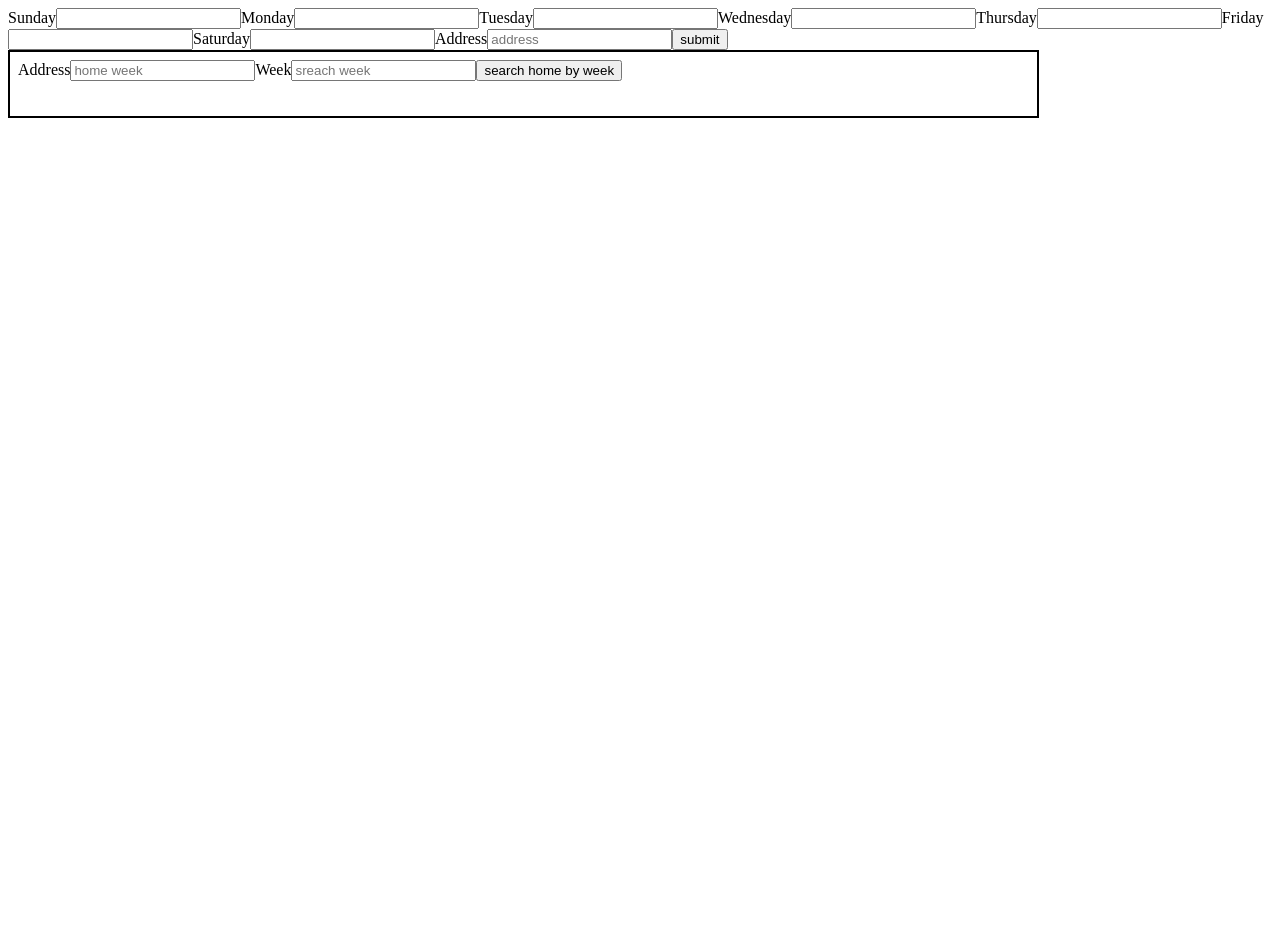
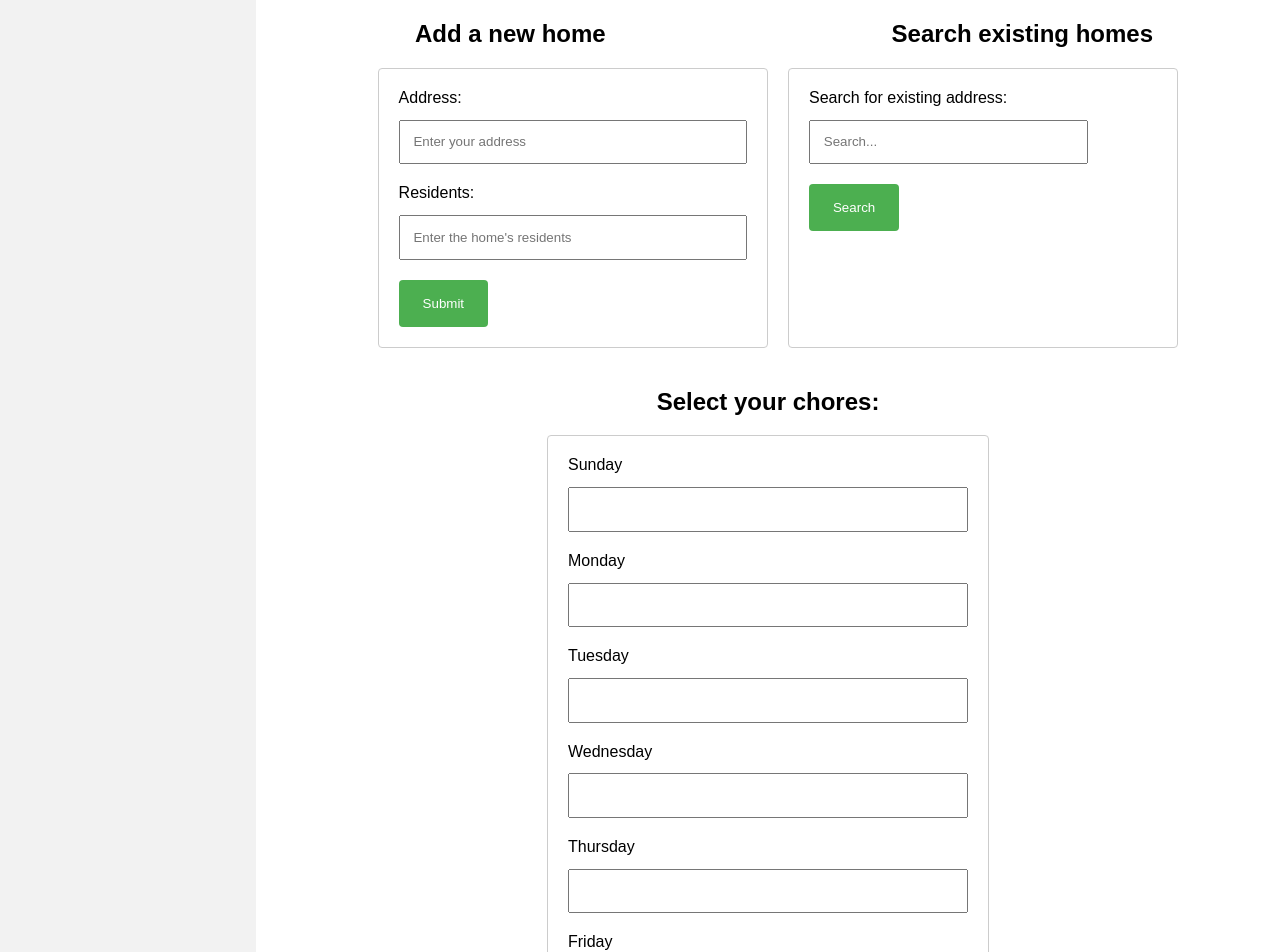
Before and after one commit to JMladen/houseTasker, a React (Vite) app in the folder CLIENT/: page / in a window 1280 px wide. Shown: the top 952 px of the page. Before the commit the page ends 800 px from the top, so only its background shows below. Built offline with nearby package versions, Linux system fonts and the light colour scheme.

Commit message:
sync feature re approach

```diff
--- a/CLIENT/src/App.jsx
+++ b/CLIENT/src/App.jsx
@@ -1,12 +1,14 @@
 import AddressBar from './Components/AddressBar/AddressBar.jsx'
-import CalenderForm from './Components/CalenderForm/CalenderFrom' // intellissense didnt work
+import CalenderForm from './Components/CalenderForm/CalenderForm.jsx' // intellissense didnt work
 
 function App() {
 
   return (
     <>
+    {/* make new house form */}
      <CalenderForm />
      <AddressBar />
+     {/* weekly schedlue */}
     </>
   )
 }
--- a/CLIENT/src/Components/CalenderForm/CalenderForm.jsx
+++ b/CLIENT/src/Components/CalenderForm/CalenderForm.jsx
@@ -1,15 +1,33 @@
 import "./CalenderForm.scss";
 import axios from "axios";
-import { useState } from "react";
-import { useParams } from "react-router-dom";
 
-// const baseUrl = "https://project-2-api.herokuapp.com";
+ const baseUrl = "https://project-2-api.herokuapp.com";
 
 const CalenderForm = ({ propslist }) => {
+
+  async function handleSubmit(e) { //make new week
+    e.preventDefault();
+    const url = "http://localhost:5000"
+    const address = e.target.address.value
+
+    await axios.post(`${url}/${address}`, {
+      monday: e.target.monday.value,
+      tuesday: e.target.tuesday.value,
+      wednesday: e.target.wednesday.value,
+      thursday: e.target.thursday.value,
+      friday: e.target.friday.value,
+      saturday: e.target.saturday.value,
+      sunday: e.target.sunday.value,
+
+    }).then((response) => {
+        console.log(response)
+    });
+
+  }
   return (
     <div className="main-container">
       <div className="left-container">
-        {propslist.map((home, index) => (
+        {/* {propslist.map((home, index) => (
           <div key={index} className="avatar-container">
             <img
               src="assets//Images/Mohan-muruge.jpg"
@@ -22,7 +40,7 @@ const CalenderForm = ({ propslist }) => {
               <li>Chore 3</li>
             </ul>
           </div>
-        ))}
+        ))} */}
       </div>
       <div className="right-container">
         <div className="right-top-title">
@@ -30,6 +48,8 @@ const CalenderForm = ({ propslist }) => {
           <h2>Search existing homes</h2>
         </div>
         <div className="right-container__top">
+
+          {/* create new house */}
           <form className="form-container">
             <label htmlFor="address">Address:</label>
             <input
@@ -49,7 +69,7 @@ const CalenderForm = ({ propslist }) => {
             />
             <button type="submit">Submit</button>
           </form>
-
+{/* search exiting house */}
           <div className="search-bar">
             <label>Search for existing address:</label>
             <input
@@ -62,22 +82,25 @@ const CalenderForm = ({ propslist }) => {
         </div>
         <div className="right-container__bottom">
           <h2>Select your chores:</h2>
-          <form className="form-container">
-            {propslist.length > 0 &&
-              Object.keys(propslist[0].weeks[0]).map((day) => (
-                <React.Fragment key={day}>
-                  <label htmlFor={day.toLowerCase()}>{day}:</label>
-                  <input
-                    type="text"
-                    id={day.toLowerCase()}
-                    name={day.toLowerCase()}
-                    placeholder={`Enter your daily chores for ${day.toLowerCase()}`}
-                    required
-                  />
-                </React.Fragment>
-              ))}
-            <button type="submit">Submit</button>
-          </form>
+        <form action="submit" onSubmit={(e) => handleSubmit(e)}>
+       <label htmlFor="sunday">Sunday</label>
+       <input type="text" id="sunday" name="sunday" />
+       <label htmlFor="monday">Monday</label>
+       <input type="text" id="monday" name="monday" />
+       <label htmlFor="tuesday">Tuesday</label>
+       <input type="text" id="tuesday" name="tuesday" />
+       <label htmlFor="wednesday">Wednesday</label>
+       <input type="text" id="wednesday" name="wednesday" />
+       <label htmlFor="thursday">Thursday</label>
+       <input type="text" id="thursday" name="thursday" />
+       <label htmlFor="friday">Friday</label>
+       <input type="text" id="friday" name="friday" />
+       <label htmlFor="saturday">Saturday</label>
+       <input type="text" id="saturday" name="saturday" />
+       <label htmlFor="address">Address</label>
+       <input type="text" id="address" name="address" placeholder="address" />
+       <button type="submit">submit</button>
+     </form>
 
           <div className="search-bar">
             <label>Search for a specific week:</label>
```
Also changed, not shown: 1 other file (tests, documents, lock files or other folders).
